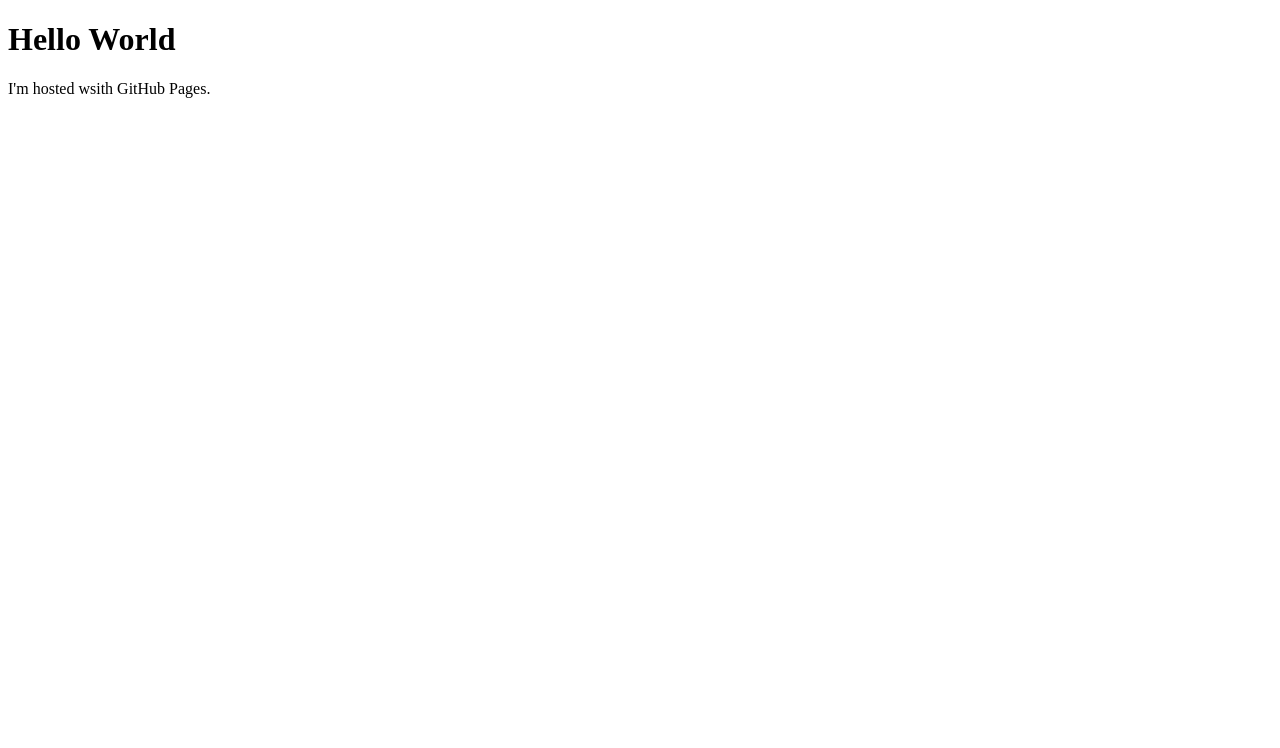
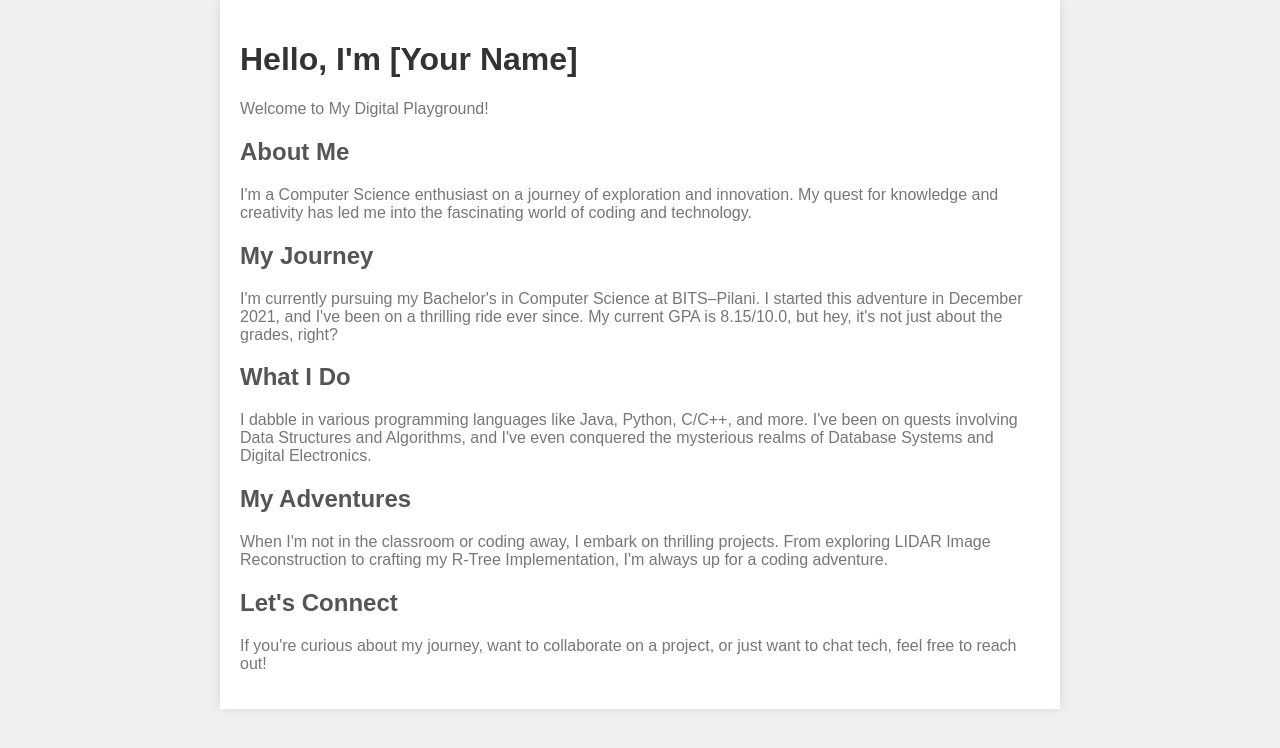
Before and after one commit to shekar007/shekar007.github.io, a plain HTML site: page index.html in a window 1280 px wide. Drawn offline with Linux system fonts and the light colour scheme.

Commit message:
Update index.html

```diff
--- a/index.html
+++ b/index.html
@@ -1,7 +1,69 @@
 <!DOCTYPE html>
-<html>
+<html lang="en">
+<head>
+    <meta charset="UTF-8">
+    <meta name="viewport" content="width=device-width, initial-scale=1.0">
+    <title>Welcome to My World</title>
+    <style>
+        body {
+            font-family: Arial, sans-serif;
+            margin: 0;
+            padding: 0;
+            background-color: #f0f0f0;
+        }
+
+        .container {
+            max-width: 800px;
+            margin: 0 auto;
+            padding: 20px;
+            background-color: #fff;
+            box-shadow: 0 0 10px rgba(0, 0, 0, 0.1);
+        }
+
+        h1 {
+            color: #333;
+        }
+
+        h2 {
+            color: #555;
+        }
+
+        p {
+            color: #777;
+        }
+    </style>
+</head>
 <body>
-<h1>Hello World</h1>
-<p>I'm hosted wsith GitHub Pages.</p>
+    <div class="container">
+        <header>
+            <h1>Hello, I'm [Your Name]</h1>
+            <p>Welcome to My Digital Playground!</p>
+        </header>
+
+        <section>
+            <h2>About Me</h2>
+            <p>I'm a Computer Science enthusiast on a journey of exploration and innovation. My quest for knowledge and creativity has led me into the fascinating world of coding and technology.</p>
+        </section>
+
+        <section>
+            <h2>My Journey</h2>
+            <p>I'm currently pursuing my Bachelor's in Computer Science at BITS–Pilani. I started this adventure in December 2021, and I've been on a thrilling ride ever since. My current GPA is 8.15/10.0, but hey, it's not just about the grades, right?</p>
+        </section>
+
+        <section>
+            <h2>What I Do</h2>
+            <p>I dabble in various programming languages like Java, Python, C/C++, and more. I've been on quests involving Data Structures and Algorithms, and I've even conquered the mysterious realms of Database Systems and Digital Electronics.</p>
+        </section>
+
+        <section>
+            <h2>My Adventures</h2>
+            <p>When I'm not in the classroom or coding away, I embark on thrilling projects. From exploring LIDAR Image Reconstruction to crafting my R-Tree Implementation, I'm always up for a coding adventure.</p>
+        </section>
+
+        <section>
+            <h2>Let's Connect</h2>
+            <p>If you're curious about my journey, want to collaborate on a project, or just want to chat tech, feel free to reach out!</p>
+        </section>
+    </div>
 </body>
 </html>
```
